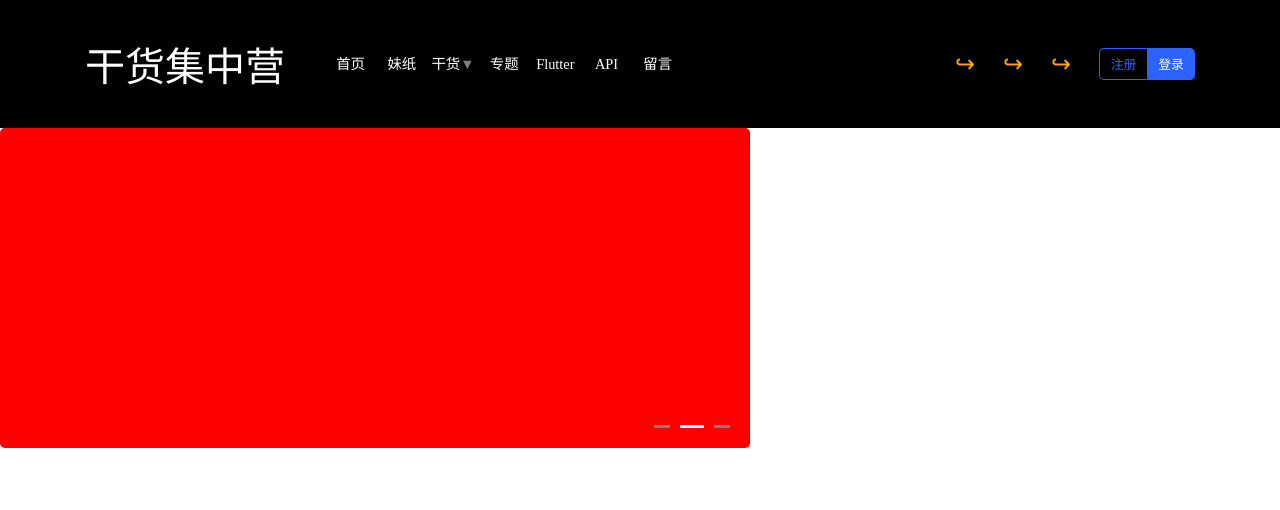
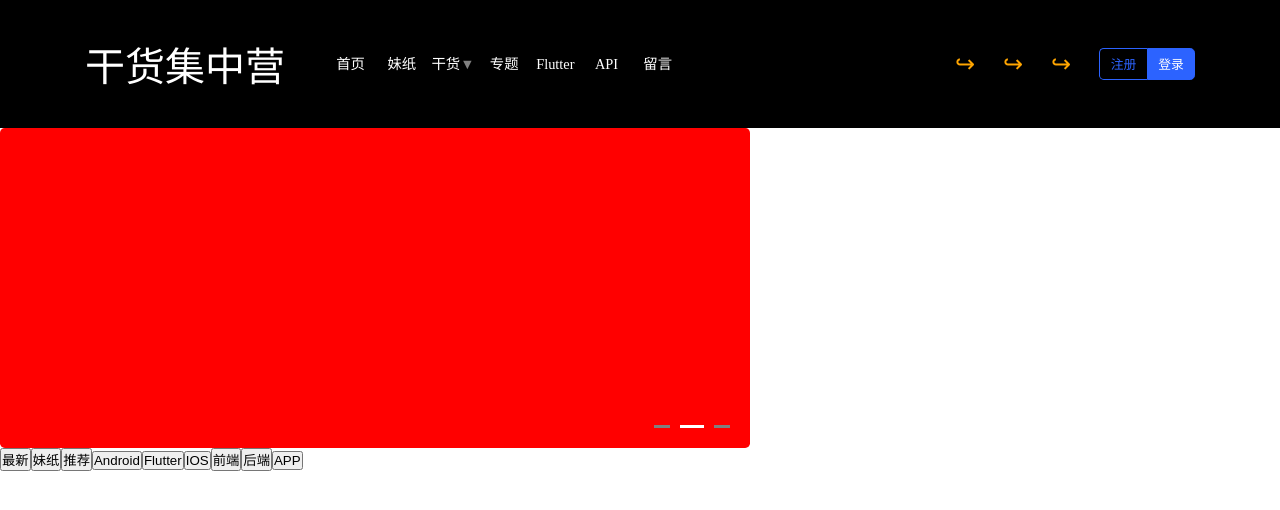
Before and after one commit to zhuanghaji/gankDemo, a Vue app: page / in a window 1280 px wide. Shown: the top 510 px of the page. Built offline with nearby package versions, Linux system fonts and the light colour scheme.

Commit message:
提交内容子菜单

```diff
--- a/src/components/Banner.vue
+++ b/src/components/Banner.vue
@@ -156,7 +156,7 @@ export default {
 #banner {
   border-radius: 0.3rem;
   height: 20rem;
-  position: fixed;
+  position: relative;
   width: 750px;
   overflow: hidden;
   &:hover {
@@ -166,6 +166,9 @@ export default {
   }
 
   .banner-image {
+      &::after {
+          clear: both;
+      }
     float: left;
     width: 750px;
     height: 100%;
--- a/src/components/Content.vue
+++ b/src/components/Content.vue
@@ -1,15 +1,17 @@
 <template>
   <div>
     <Banner></Banner>
+    <ContentMenu class="contentMenu"></ContentMenu>
   </div>
 </template>
 
 <script>
 import Banner from '@/components/Banner.vue'
+import ContentMenu from '@/components/ContentMenu.vue'
 
 export default {
   name: 'content',
-  components: { Banner }
+  components: { Banner, ContentMenu }
 }
 </script>
 
--- /dev/null
+++ b/src/components/ContentMenu.vue
@@ -0,0 +1,31 @@
+<template>
+  <div>
+    <ul>
+        <li v-for="(item, index) of menuList" :key="index">
+            <button>{{ item }}</button>
+        </li>
+    </ul>
+  </div>
+</template>
+
+<script>
+export default {
+    name:'contentMenu',
+    data() {
+        return {
+            menuSelectedIndex: 0,
+            menuList: ['最新', '妹纸', '推荐', 'Android', 'Flutter', 'IOS', '前端', '后端', 'APP']
+        }
+    }
+}
+</script>
+
+<style lang='less' scoped>
+    ul {
+
+        list-style: none;
+    }
+    li {
+        display: inline-block;
+    }
+</style>
```
